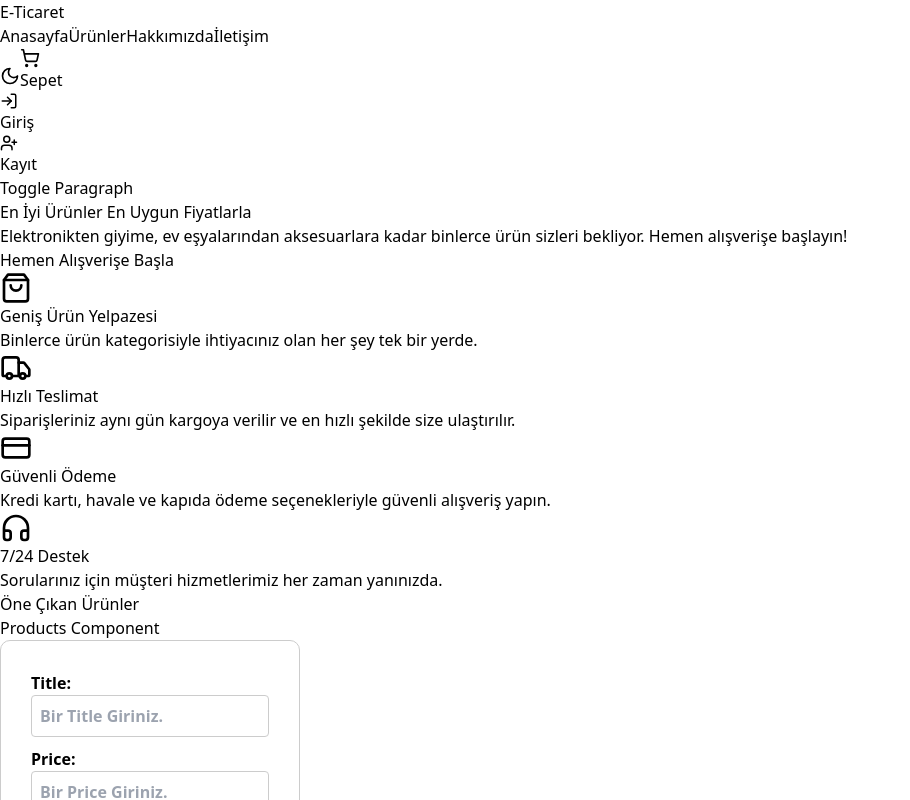
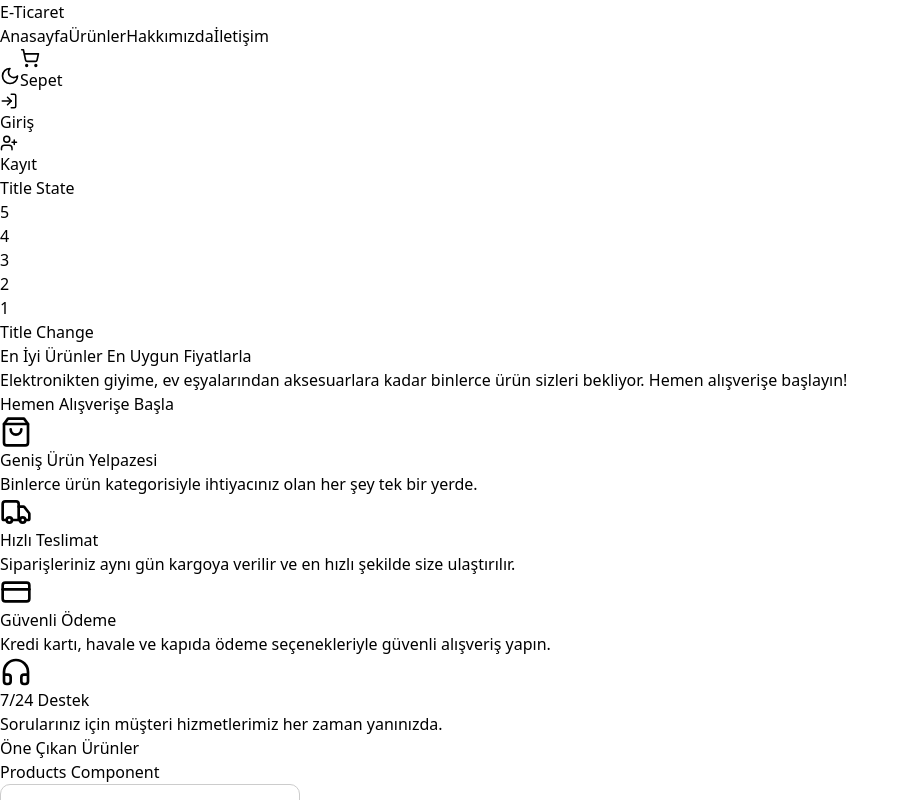
Before and after one commit to eminbasbayan/react-bootcamp-6, a React (Vite) app: page / in a window 1280 px wide. Shown: the top 800 px of the page, without its empty margins (0-910 px from the left). Built offline with nearby package versions, Linux system fonts and the light colour scheme; no server answers.

Commit message:
useMemo hook kullanımı

```diff
--- /dev/null
+++ b/src/components/PerformanceOptimization/MyList.jsx
@@ -0,0 +1,21 @@
+import React, { useMemo } from "react";
+
+const MyList = ({ items }) => {
+  const sortedItems = useMemo(() => {
+    console.log("list çalıştı");
+
+    return items.sort((a, b) => b - a);
+  }, [items]);
+
+  const listItems = sortedItems;
+
+  return (
+    <ul>
+      {listItems.map((item) => (
+        <li key={item}>{item}</li>
+      ))}
+    </ul>
+  );
+};
+
+export default MyList;
--- a/src/pages/HomePage.jsx
+++ b/src/pages/HomePage.jsx
@@ -1,30 +1,36 @@
-import React, { useCallback, useState } from 'react';
-import Products from '../components/Products/Products';
-import { ShoppingBag, Truck, CreditCard, Headphones } from 'lucide-react';
-import Counter from '../components/Counter';
-import MyElement from '../components/PerformanceOptimization/MyElement';
-import MyButton from '../components/PerformanceOptimization/MyButton';
+import React, { use, useCallback, useMemo, useState } from "react";
+import Products from "../components/Products/Products";
+import { ShoppingBag, Truck, CreditCard, Headphones } from "lucide-react";
+import Counter from "../components/Counter";
+import MyElement from "../components/PerformanceOptimization/MyElement";
+import MyButton from "../components/PerformanceOptimization/MyButton";
+import MyList from "../components/PerformanceOptimization/MyList";
 
 const HomePage = () => {
-  const [toggleParagraph, setToggleParagraph] = useState(false);
+  const [title, setTitle] = useState("Title State");
 
   console.log("HomePage re-render edildi");
 
-  const handleToggleParagraph = useCallback(() => {
-    setToggleParagraph(!toggleParagraph);
+  const handleTitleChange = useCallback(() => {
+    setTitle("Title Changed");
   }, []);
+
+  const listItems = useMemo(() => [1, 3, 2, 4, 5], []);
 
   return (
     <div className="home-page container mx-auto py-6 px-4">
-      <MyElement show={false} />
-      <MyButton onClick={handleToggleParagraph}>Toggle Paragraph</MyButton>
+      <h1>{title}</h1>
+      <MyList items={listItems} />
+      <MyButton onClick={handleTitleChange}>Title Change</MyButton>
       {/* Hero Section */}
       <div className="bg-gradient-to-r from-blue-500 to-blue-700 text-white rounded-2xl p-8 mb-10 shadow-lg">
         <div className="max-w-2xl">
-          <h1 className="text-4xl md:text-5xl font-bold mb-4">En İyi Ürünler En Uygun Fiyatlarla</h1>
+          <h1 className="text-4xl md:text-5xl font-bold mb-4">
+            En İyi Ürünler En Uygun Fiyatlarla
+          </h1>
           <p className="text-lg mb-6">
-            Elektronikten giyime, ev eşyalarından aksesuarlara kadar binlerce ürün sizleri bekliyor.
-            Hemen alışverişe başlayın!
+            Elektronikten giyime, ev eşyalarından aksesuarlara kadar binlerce
+            ürün sizleri bekliyor. Hemen alışverişe başlayın!
           </p>
           <button className="bg-white text-blue-700 font-bold py-3 px-6 rounded-lg hover:bg-gray-100 transition">
             Hemen Alışverişe Başla
@@ -37,22 +43,32 @@ const HomePage = () => {
         <div className="bg-white p-6 rounded-xl shadow-md flex flex-col items-center text-center">
           <ShoppingBag className="text-blue-600 mb-3" size={32} />
           <h3 className="font-bold text-lg mb-2">Geniş Ürün Yelpazesi</h3>
-          <p className="text-gray-600">Binlerce ürün kategorisiyle ihtiyacınız olan her şey tek bir yerde.</p>
+          <p className="text-gray-600">
+            Binlerce ürün kategorisiyle ihtiyacınız olan her şey tek bir yerde.
+          </p>
         </div>
         <div className="bg-white p-6 rounded-xl shadow-md flex flex-col items-center text-center">
           <Truck className="text-blue-600 mb-3" size={32} />
           <h3 className="font-bold text-lg mb-2">Hızlı Teslimat</h3>
-          <p className="text-gray-600">Siparişleriniz aynı gün kargoya verilir ve en hızlı şekilde size ulaştırılır.</p>
+          <p className="text-gray-600">
+            Siparişleriniz aynı gün kargoya verilir ve en hızlı şekilde size
+            ulaştırılır.
+          </p>
         </div>
         <div className="bg-white p-6 rounded-xl shadow-md flex flex-col items-center text-center">
           <CreditCard className="text-blue-600 mb-3" size={32} />
           <h3 className="font-bold text-lg mb-2">Güvenli Ödeme</h3>
-          <p className="text-gray-600">Kredi kartı, havale ve kapıda ödeme seçenekleriyle güvenli alışveriş yapın.</p>
+          <p className="text-gray-600">
+            Kredi kartı, havale ve kapıda ödeme seçenekleriyle güvenli alışveriş
+            yapın.
+          </p>
         </div>
         <div className="bg-white p-6 rounded-xl shadow-md flex flex-col items-center text-center">
           <Headphones className="text-blue-600 mb-3" size={32} />
           <h3 className="font-bold text-lg mb-2">7/24 Destek</h3>
-          <p className="text-gray-600">Sorularınız için müşteri hizmetlerimiz her zaman yanınızda.</p>
+          <p className="text-gray-600">
+            Sorularınız için müşteri hizmetlerimiz her zaman yanınızda.
+          </p>
         </div>
       </div>
 
@@ -66,15 +82,21 @@ const HomePage = () => {
       {/* Kampanyalar Section */}
       <div className="grid grid-cols-1 md:grid-cols-2 gap-6 mb-10">
         <div className="bg-gradient-to-r from-purple-500 to-purple-700 text-white rounded-xl p-6 shadow-md">
-          <h3 className="text-xl font-bold mb-2">Elektronik Ürünlerde %20 İndirim</h3>
+          <h3 className="text-xl font-bold mb-2">
+            Elektronik Ürünlerde %20 İndirim
+          </h3>
           <p className="mb-4">Sınırlı süreyle geçerli fırsatları kaçırmayın!</p>
           <button className="bg-white text-purple-700 font-semibold py-2 px-4 rounded-lg hover:bg-gray-100 transition">
             Detaylar
           </button>
         </div>
         <div className="bg-gradient-to-r from-green-500 to-green-700 text-white rounded-xl p-6 shadow-md">
-          <h3 className="text-xl font-bold mb-2">100₺ Üzeri Alışverişlerde Kargo Bedava</h3>
-          <p className="mb-4">Fırsattan yararlanmak için hemen alışverişe başlayın.</p>
+          <h3 className="text-xl font-bold mb-2">
+            100₺ Üzeri Alışverişlerde Kargo Bedava
+          </h3>
+          <p className="mb-4">
+            Fırsattan yararlanmak için hemen alışverişe başlayın.
+          </p>
           <button className="bg-white text-green-700 font-semibold py-2 px-4 rounded-lg hover:bg-gray-100 transition">
             Alışverişe Başla
           </button>
@@ -83,20 +105,30 @@ const HomePage = () => {
 
       {/* Hakkımızda Kısa Bilgi */}
       <div className="bg-white rounded-xl p-6 shadow-md mb-10">
-        <h2 className="text-2xl font-bold mb-4">Türkiye'nin En Güvenilir Online Alışveriş Sitesi</h2>
+        <h2 className="text-2xl font-bold mb-4">
+          Türkiye'nin En Güvenilir Online Alışveriş Sitesi
+        </h2>
         <p className="text-gray-700 mb-3">
-          2023 yılında kurulan E-Ticaret sitemiz, müşterilerimize en kaliteli ürünleri en uygun fiyatlarla sunmayı
-          amaçlıyor. Müşteri memnuniyetini her zaman ön planda tutarak, güvenilir alışveriş deneyimi sunmayı ilke ediniyoruz.
+          2023 yılında kurulan E-Ticaret sitemiz, müşterilerimize en kaliteli
+          ürünleri en uygun fiyatlarla sunmayı amaçlıyor. Müşteri memnuniyetini
+          her zaman ön planda tutarak, güvenilir alışveriş deneyimi sunmayı ilke
+          ediniyoruz.
         </p>
         <p className="text-gray-700">
-          Hızlı teslimat, kolay iade ve 7/24 müşteri desteği ile her zaman yanınızdayız.
+          Hızlı teslimat, kolay iade ve 7/24 müşteri desteği ile her zaman
+          yanınızdayız.
         </p>
       </div>
 
       {/* Üyelik Çağrısı */}
       <div className="bg-blue-100 rounded-xl p-8 text-center mb-6">
-        <h3 className="text-2xl font-bold mb-3 text-blue-800">Hemen Üye Ol, Fırsatları Kaçırma!</h3>
-        <p className="mb-6 text-blue-700">İlk alışverişinize özel %10 indirim ve düzenli kampanya bilgilendirmeleri için üye olun.</p>
+        <h3 className="text-2xl font-bold mb-3 text-blue-800">
+          Hemen Üye Ol, Fırsatları Kaçırma!
+        </h3>
+        <p className="mb-6 text-blue-700">
+          İlk alışverişinize özel %10 indirim ve düzenli kampanya
+          bilgilendirmeleri için üye olun.
+        </p>
         <div className="flex flex-col md:flex-row justify-center gap-4">
           <input
             type="email"
```
